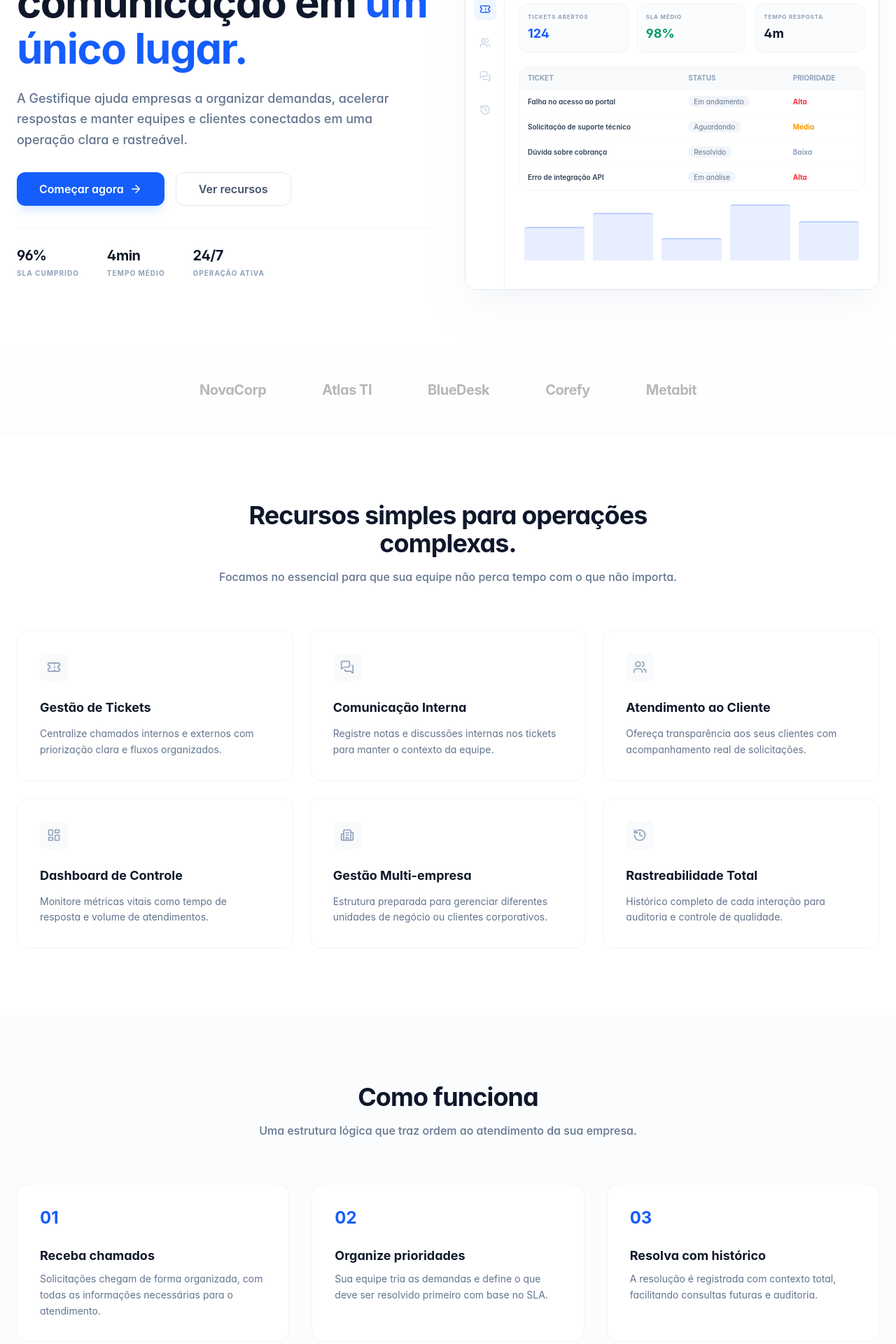
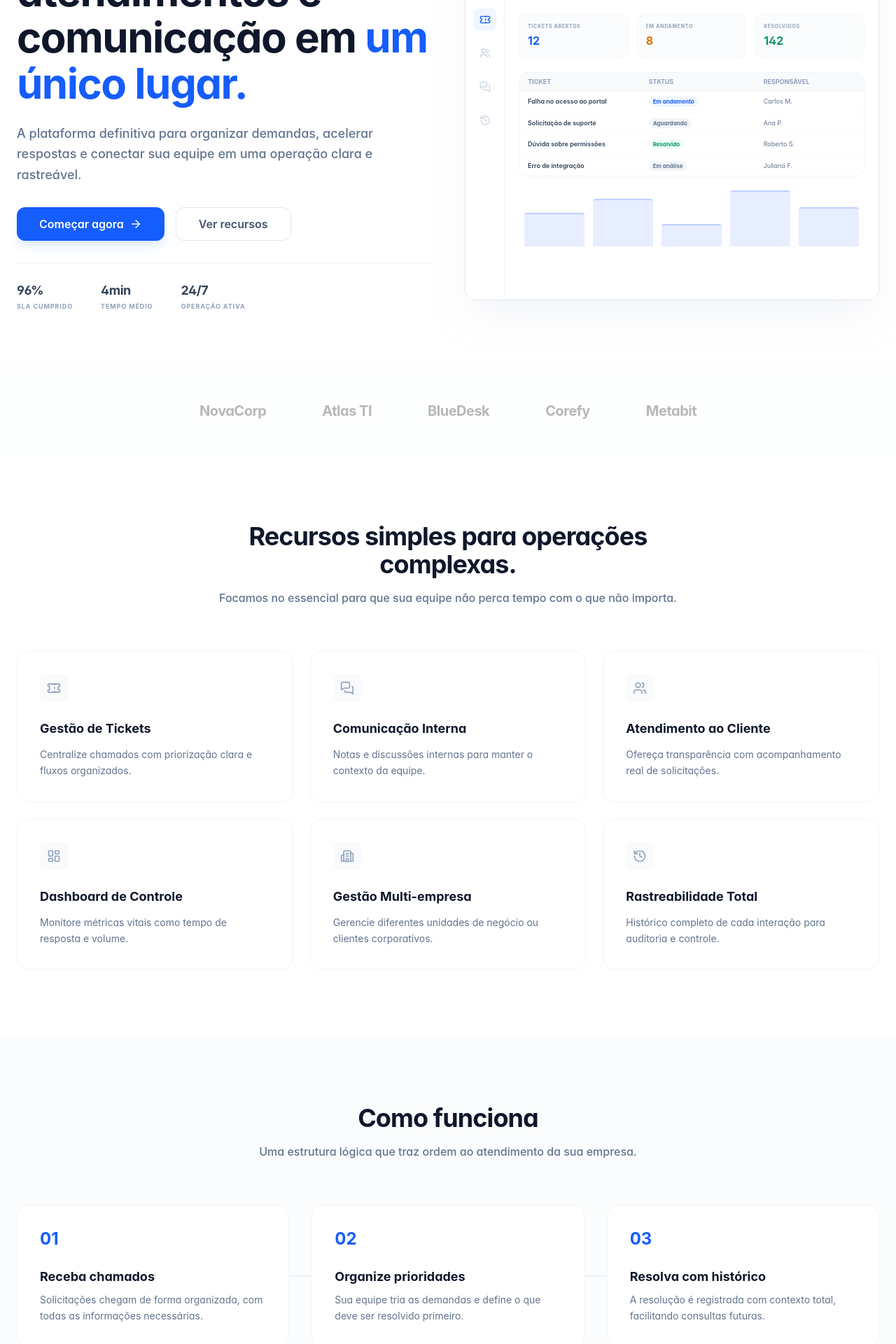
Before and after one commit to kaueajure/gestifique, a React (Vite) app: page / in a window 1280 px wide. Shown: the part 240-2160 px from the top of the page at 70% size. Built offline with nearby package versions, Linux system fonts and the light colour scheme; no server answers.

Commit message:
feat: Refine landing page copy for clarity
Update the landing page's headline and description to better articulate Gestifique's value proposition and features. The changes emphasize the comprehensive nature of the platform for managing tickets, support, and communication.

```diff
--- a/src/components/public/LandingPage.tsx
+++ b/src/components/public/LandingPage.tsx
@@ -108,10 +108,10 @@ export const LandingPage = ({ onLogin }: LandingPageProps) => {
             <div className="space-y-8">
               <div className="space-y-6">
                 <h1 className="text-5xl lg:text-6xl font-bold tracking-tight leading-[1.1]">
-                  Centralize tickets e comunicação em <span className="text-blue-600">um único lugar.</span>
+                  Centralize tickets, atendimentos e comunicação em <span className="text-blue-600">um único lugar.</span>
                 </h1>
                 <p className="text-lg text-slate-500 font-medium leading-relaxed max-w-xl">
-                  A Gestifique ajuda empresas a organizar demandas, acelerar respostas e manter equipes e clientes conectados em uma operação clara e rastreável.
+                  A plataforma definitiva para organizar demandas, acelerar respostas e conectar sua equipe em uma operação clara e rastreável.
                 </p>
               </div>
 
@@ -131,17 +131,17 @@ export const LandingPage = ({ onLogin }: LandingPageProps) => {
               </div>
 
               <div className="flex items-center gap-10 pt-6 border-t border-slate-100">
-                <div className="space-y-1">
-                  <div className="text-xl font-bold tracking-tight">96%</div>
-                  <div className="text-[10px] font-bold text-slate-400 uppercase tracking-widest">SLA Cumprido</div>
+                <div className="space-y-0.5">
+                  <div className="text-lg font-bold tracking-tight text-slate-700">96%</div>
+                  <div className="text-[9px] font-bold text-slate-400 uppercase tracking-widest">SLA Cumprido</div>
                 </div>
-                <div className="space-y-1">
-                  <div className="text-xl font-bold tracking-tight">4min</div>
-                  <div className="text-[10px] font-bold text-slate-400 uppercase tracking-widest">Tempo Médio</div>
+                <div className="space-y-0.5">
+                  <div className="text-lg font-bold tracking-tight text-slate-700">4min</div>
+                  <div className="text-[9px] font-bold text-slate-400 uppercase tracking-widest">Tempo Médio</div>
                 </div>
-                <div className="space-y-1">
-                  <div className="text-xl font-bold tracking-tight">24/7</div>
-                  <div className="text-[10px] font-bold text-slate-400 uppercase tracking-widest">Operação Ativa</div>
+                <div className="space-y-0.5">
+                  <div className="text-lg font-bold tracking-tight text-slate-700">24/7</div>
+                  <div className="text-[9px] font-bold text-slate-400 uppercase tracking-widest">Operação Ativa</div>
                 </div>
               </div>
             </div>
@@ -186,39 +186,43 @@ export const LandingPage = ({ onLogin }: LandingPageProps) => {
 
                     <div className="grid grid-cols-3 gap-3">
                       {[
-                        { label: 'Tickets Abertos', val: '124', color: 'text-blue-600' },
-                        { label: 'SLA Médio', val: '98%', color: 'text-emerald-600' },
-                        { label: 'Tempo Resposta', val: '4m', color: 'text-slate-900' }
+                        { label: 'Tickets Abertos', val: '12', color: 'text-blue-600' },
+                        { label: 'Em andamento', val: '8', color: 'text-amber-600' },
+                        { label: 'Resolvidos', val: '142', color: 'text-emerald-600' }
                       ].map((card, i) => (
-                        <div key={i} className="bg-slate-50/50 rounded-xl border border-slate-100 p-3 space-y-1">
-                          <div className="text-[8px] font-bold text-slate-400 uppercase tracking-widest">{card.label}</div>
-                          <div className={`text-lg font-bold ${card.color}`}>{card.val}</div>
+                        <div key={i} className="bg-slate-50/50 rounded-xl border border-slate-100 p-3 space-y-0.5">
+                          <div className="text-[7px] font-bold text-slate-400 uppercase tracking-widest">{card.label}</div>
+                          <div className={`text-base font-bold ${card.color}`}>{card.val}</div>
                         </div>
                       ))}
                     </div>
 
                     <div className="border border-slate-100 rounded-xl overflow-hidden">
-                      <table className="w-full text-[10px]">
+                      <table className="w-full text-[9px]">
                         <thead>
                           <tr className="bg-slate-50 border-b border-slate-100">
-                            <th className="px-3 py-2 text-left font-bold text-slate-400 uppercase">Ticket</th>
-                            <th className="px-3 py-2 text-left font-bold text-slate-400 uppercase">Status</th>
-                            <th className="px-3 py-2 text-left font-bold text-slate-400 uppercase">Prioridade</th>
+                            <th className="px-3 py-1.5 text-left font-bold text-slate-400 uppercase">Ticket</th>
+                            <th className="px-3 py-1.5 text-left font-bold text-slate-400 uppercase">Status</th>
+                            <th className="px-3 py-1.5 text-left font-bold text-slate-400 uppercase">Responsável</th>
                           </tr>
                         </thead>
                         <tbody className="divide-y divide-slate-50">
                           {[
-                            { title: 'Falha no acesso ao portal', status: 'Em andamento', priority: 'Alta', pColor: 'text-red-500' },
-                            { title: 'Solicitação de suporte técnico', status: 'Aguardando', priority: 'Média', pColor: 'text-amber-500' },
-                            { title: 'Dúvida sobre cobrança', status: 'Resolvido', priority: 'Baixa', pColor: 'text-slate-400' },
-                            { title: 'Erro de integração API', status: 'Em análise', priority: 'Alta', pColor: 'text-red-500' }
+                            { title: 'Falha no acesso ao portal', status: 'Em andamento', owner: 'Carlos M.' },
+                            { title: 'Solicitação de suporte', status: 'Aguardando', owner: 'Ana P.' },
+                            { title: 'Dúvida sobre permissões', status: 'Resolvido', owner: 'Roberto S.' },
+                            { title: 'Erro de integração', status: 'Em análise', owner: 'Juliana F.' }
                           ].map((row, i) => (
                             <tr key={i}>
-                              <td className="px-3 py-2.5 font-semibold text-slate-700">{row.title}</td>
-                              <td className="px-3 py-2.5">
-                                <span className="px-2 py-0.5 bg-slate-100 rounded-full text-slate-500">{row.status}</span>
+                              <td className="px-3 py-2 font-semibold text-slate-700 truncate max-w-[100px]">{row.title}</td>
+                              <td className="px-3 py-2">
+                                <span className={`px-1.5 py-0.5 rounded-full text-[8px] font-bold ${
+                                  row.status === 'Resolvido' ? 'bg-emerald-50 text-emerald-600' :
+                                  row.status === 'Em andamento' ? 'bg-blue-50 text-blue-600' :
+                                  'bg-slate-100 text-slate-500'
+                                }`}>{row.status}</span>
                               </td>
-                              <td className={`px-3 py-2.5 font-bold ${row.pColor}`}>{row.priority}</td>
+                              <td className="px-3 py-2 text-slate-500">{row.owner}</td>
                             </tr>
                           ))}
                         </tbody>
@@ -259,12 +263,12 @@ export const LandingPage = ({ onLogin }: LandingPageProps) => {
 
           <div className="grid md:grid-cols-2 lg:grid-cols-3 gap-6">
             {[
-              { icon: Ticket, title: 'Gestão de Tickets', desc: 'Centralize chamados internos e externos com priorização clara e fluxos organizados.' },
-              { icon: MessagesSquare, title: 'Comunicação Interna', desc: 'Registre notas e discussões internas nos tickets para manter o contexto da equipe.' },
-              { icon: Users, title: 'Atendimento ao Cliente', desc: 'Ofereça transparência aos seus clientes com acompanhamento real de solicitações.' },
-              { icon: LayoutDashboard, title: 'Dashboard de Controle', desc: 'Monitore métricas vitais como tempo de resposta e volume de atendimentos.' },
-              { icon: Building2, title: 'Gestão Multi-empresa', desc: 'Estrutura preparada para gerenciar diferentes unidades de negócio ou clientes corporativos.' },
-              { icon: History, title: 'Rastreabilidade Total', desc: 'Histórico completo de cada interação para auditoria e controle de qualidade.' }
+              { icon: Ticket, title: 'Gestão de Tickets', desc: 'Centralize chamados com priorização clara e fluxos organizados.' },
+              { icon: MessagesSquare, title: 'Comunicação Interna', desc: 'Notas e discussões internas para manter o contexto da equipe.' },
+              { icon: Users, title: 'Atendimento ao Cliente', desc: 'Ofereça transparência com acompanhamento real de solicitações.' },
+              { icon: LayoutDashboard, title: 'Dashboard de Controle', desc: 'Monitore métricas vitais como tempo de resposta e volume.' },
+              { icon: Building2, title: 'Gestão Multi-empresa', desc: 'Gerencie diferentes unidades de negócio ou clientes corporativos.' },
+              { icon: History, title: 'Rastreabilidade Total', desc: 'Histórico completo de cada interação para auditoria e controle.' }
             ].map((feature, i) => (
               <div
                 key={i}
@@ -289,13 +293,14 @@ export const LandingPage = ({ onLogin }: LandingPageProps) => {
             <p className="text-slate-500 font-medium">Uma estrutura lógica que traz ordem ao atendimento da sua empresa.</p>
           </div>
 
-          <div className="grid md:grid-cols-3 gap-8">
+          <div className="grid md:grid-cols-3 gap-8 relative">
+            <div className="hidden lg:block absolute top-1/2 left-1/4 right-1/4 h-px bg-slate-200 -translate-y-1/2 z-0"></div>
             {[
-              { num: '01', title: 'Receba chamados', desc: 'Solicitações chegam de forma organizada, com todas as informações necessárias para o atendimento.' },
-              { num: '02', title: 'Organize prioridades', desc: 'Sua equipe tria as demandas e define o que deve ser resolvido primeiro com base no SLA.' },
-              { num: '03', title: 'Resolva com histórico', desc: 'A resolução é registrada com contexto total, facilitando consultas futuras e auditoria.' }
+              { num: '01', title: 'Receba chamados', desc: 'Solicitações chegam de forma organizada, com todas as informações necessárias.' },
+              { num: '02', title: 'Organize prioridades', desc: 'Sua equipe tria as demandas e define o que deve ser resolvido primeiro.' },
+              { num: '03', title: 'Resolva com histórico', desc: 'A resolução é registrada com contexto total, facilitando consultas futuras.' }
             ].map((step, i) => (
-              <div key={i} className="p-8 bg-white rounded-2xl border border-slate-100 space-y-6">
+              <div key={i} className="p-8 bg-white rounded-2xl border border-slate-100 space-y-6 relative z-10">
                 <div className="text-2xl font-bold text-blue-600">{step.num}</div>
                 <div className="space-y-2">
                   <h3 className="text-lg font-bold">{step.title}</h3>
@@ -339,7 +344,7 @@ export const LandingPage = ({ onLogin }: LandingPageProps) => {
                   onClick={onLogin}
                   className="h-11 px-6 bg-slate-900 text-white font-semibold rounded-lg hover:bg-slate-800 transition-all flex items-center gap-2 text-sm"
                 >
-                  Saiba mais <ArrowRight size={16} />
+                  Acessar plataforma <ArrowRight size={16} />
                 </button>
               </div>
             </div>
@@ -412,11 +417,12 @@ export const LandingPage = ({ onLogin }: LandingPageProps) => {
           </div>
 
           <div className="space-y-4">
-            <h4 className="font-bold text-slate-900">Plataforma</h4>
+            <h4 className="font-bold text-slate-900">Navegação</h4>
             <div className="flex flex-col gap-3 text-slate-500">
               <a href="#recursos" className="hover:text-blue-600">Recursos</a>
               <a href="#como-funciona" className="hover:text-blue-600">Como funciona</a>
               <a href="#benefícios" className="hover:text-blue-600">Benefícios</a>
+              <button onClick={onLogin} className="text-left hover:text-blue-600">Entrar</button>
             </div>
           </div>
 
```
